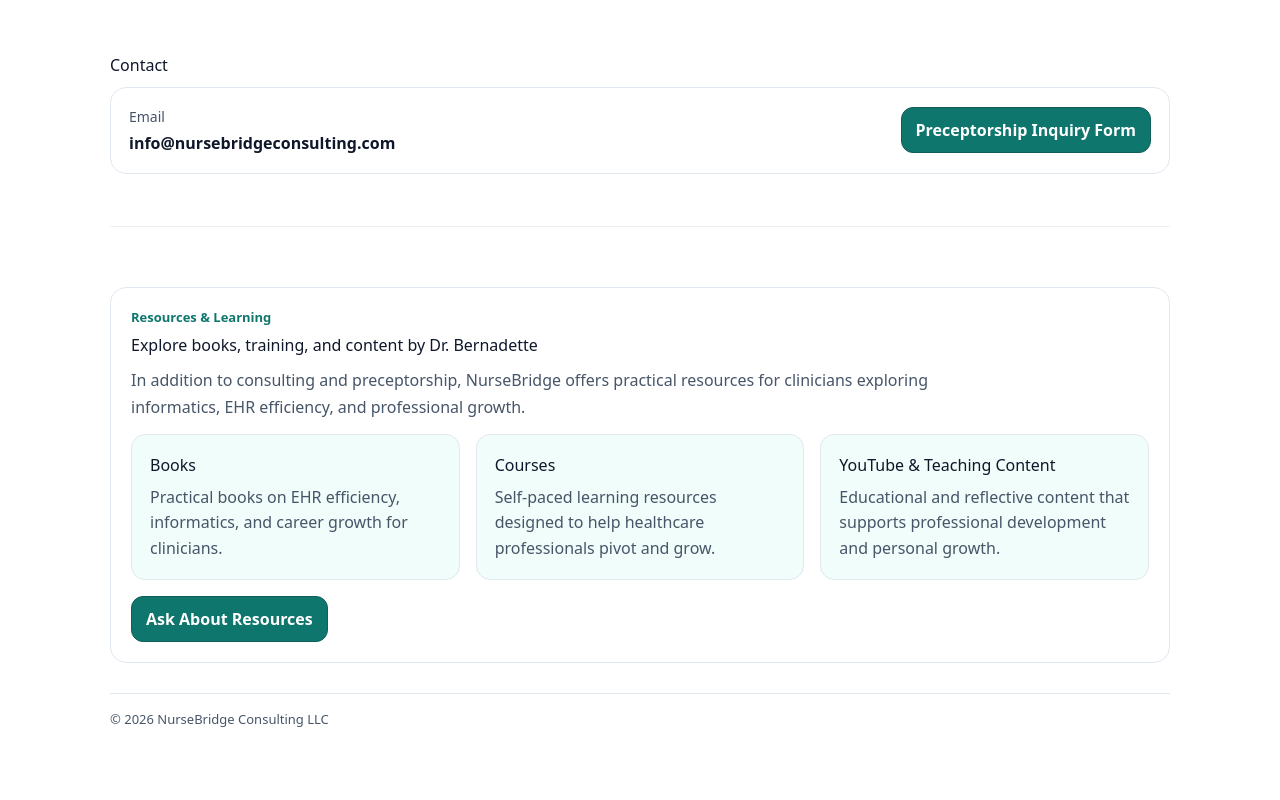
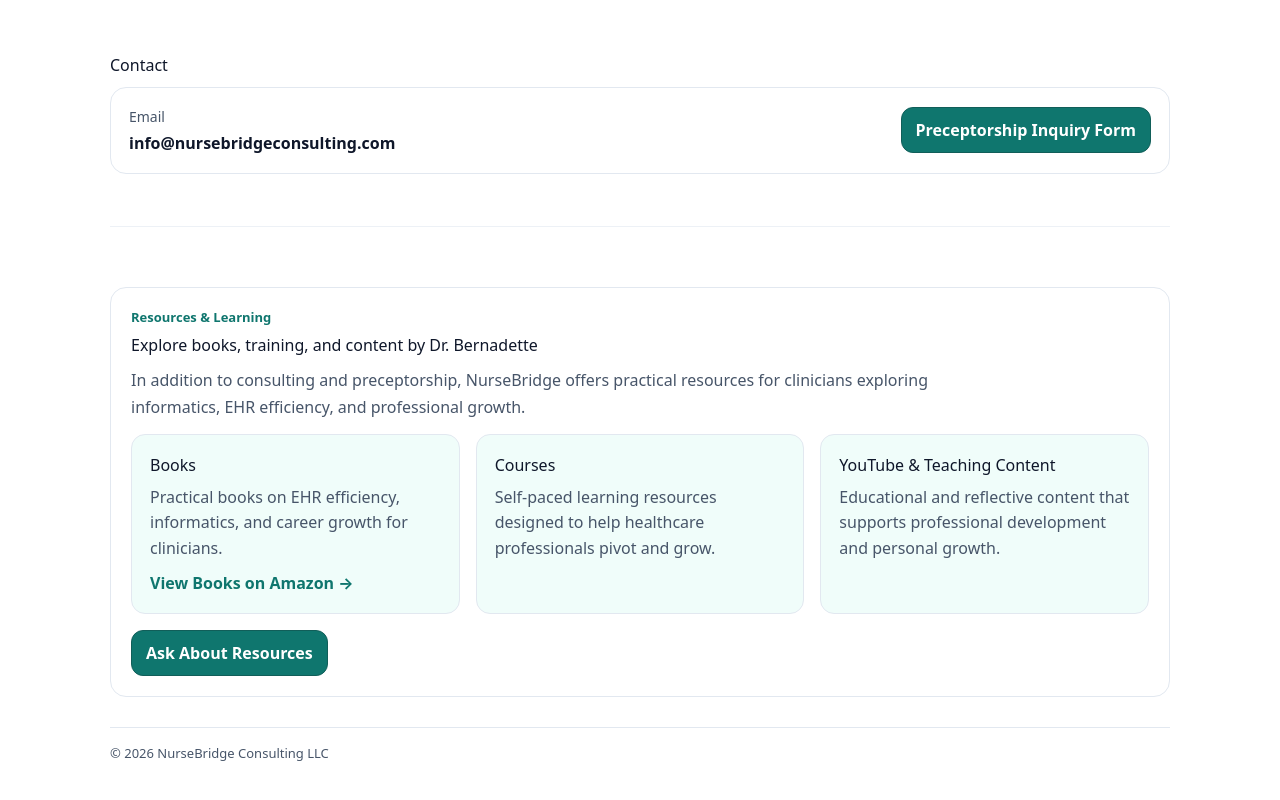
Before and after one commit to bamao33-hub/nursebridge-web, a Next.js app: page / in a window 1280 px wide. Shown: the part 2979-3779 px from the top of the page. Before the commit the page ends 3755 px from the top, so only its background shows below. Built offline with nearby package versions, Linux system fonts and the light colour scheme.

Commit message:
Update page.tsx

```diff
--- a/app/page.tsx
+++ b/app/page.tsx
@@ -631,6 +631,19 @@ export default function Home() {
         <p style={{ margin: 0, color: MUTED, lineHeight: 1.6 }}>
           Practical books on EHR efficiency, informatics, and career growth for clinicians.
         </p>
+<a
+  href="https://www.amazon.com/author/bernadetteamao"
+  target="_blank"
+  style={{
+    display: "inline-block",
+    marginTop: 10,
+    fontWeight: 700,
+    color: TEAL,
+    textDecoration: "none"
+  }}
+>
+  View Books on Amazon →
+</a>
       </div>
 
       <div
```
